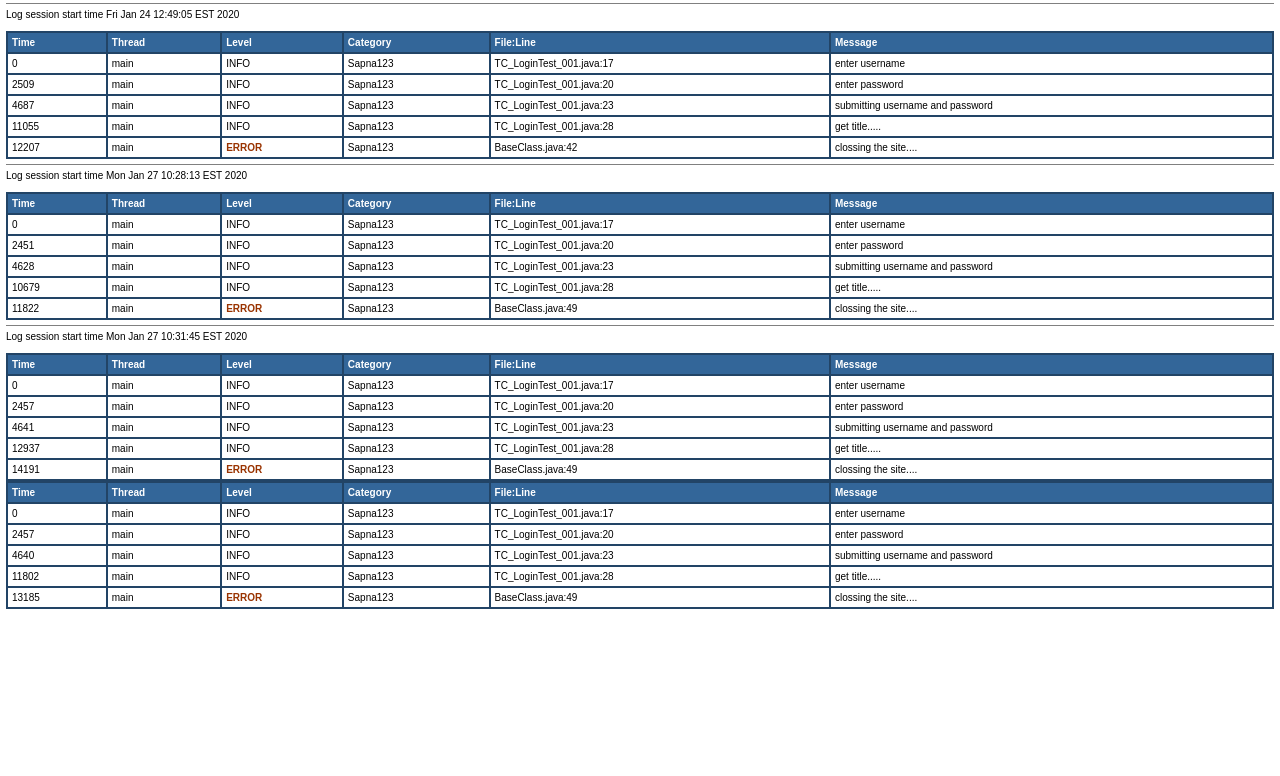
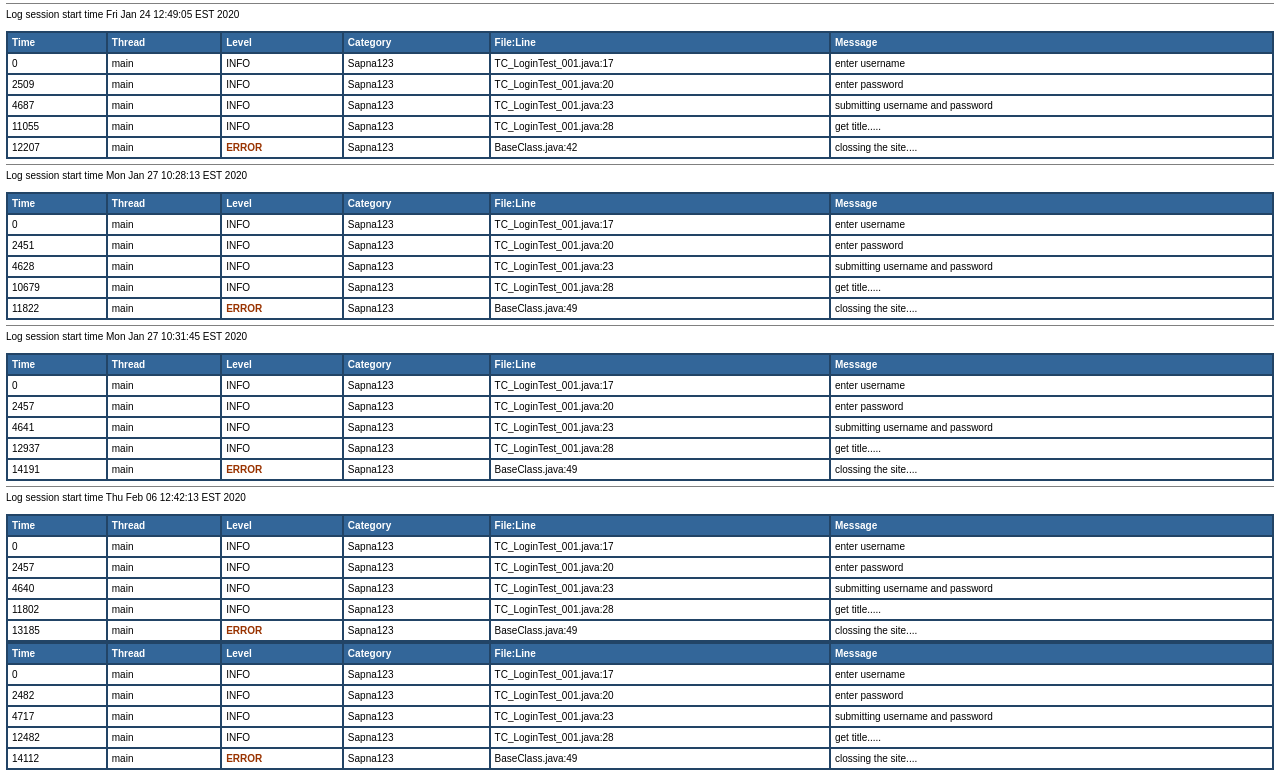
Before and after one commit to SapnaArneja5/Sapna123, a plain HTML site: page log/application.html in a window 1280 px wide. Shown: the part 1240-2016 px from the top of the page. Before the commit the page ends 1855 px from the top, so only its background shows below. Drawn offline with Linux system fonts and the light colour scheme.

Commit message:
new file added

```diff
--- a/log/application.html
+++ b/log/application.html
@@ -790,3 +790,72 @@ Log session start time Mon Jan 27 10:31:45 EST 2020<br>
 <td>BaseClass.java:49</td>
 <td title="Message">clossing the site....</td>
 </tr>
+<!DOCTYPE HTML PUBLIC "-//W3C//DTD HTML 4.01 Transitional//EN" "http://www.w3.org/TR/html4/loose.dtd">
+<html>
+<head>
+<title>Application log</title>
+<style type="text/css">
+<!--
+body, table {font-family: arial,sans-serif; font-size: x-small;}
+th {background: #336699; color: #FFFFFF; text-align: left;}
+-->
+</style>
+</head>
+<body bgcolor="#FFFFFF" topmargin="6" leftmargin="6">
+<hr size="1" noshade>
+Log session start time Thu Feb 06 12:42:13 EST 2020<br>
+<br>
+<table cellspacing="0" cellpadding="4" border="1" bordercolor="#224466" width="100%">
+<tr>
+<th>Time</th>
+<th>Thread</th>
+<th>Level</th>
+<th>Category</th>
+<th>File:Line</th>
+<th>Message</th>
+</tr>
+
+<tr>
+<td>0</td>
+<td title="main thread">main</td>
+<td title="Level">INFO</td>
+<td title="Sapna123 category">Sapna123</td>
+<td>TC_LoginTest_001.java:17</td>
+<td title="Message">enter username</td>
+</tr>
+
+<tr>
+<td>2482</td>
+<td title="main thread">main</td>
+<td title="Level">INFO</td>
+<td title="Sapna123 category">Sapna123</td>
+<td>TC_LoginTest_001.java:20</td>
+<td title="Message">enter password</td>
+</tr>
+
+<tr>
+<td>4717</td>
+<td title="main thread">main</td>
+<td title="Level">INFO</td>
+<td title="Sapna123 category">Sapna123</td>
+<td>TC_LoginTest_001.java:23</td>
+<td title="Message">submitting username and password</td>
+</tr>
+
+<tr>
+<td>12482</td>
+<td title="main thread">main</td>
+<td title="Level">INFO</td>
+<td title="Sapna123 category">Sapna123</td>
+<td>TC_LoginTest_001.java:28</td>
+<td title="Message">get title.....</td>
+</tr>
+
+<tr>
+<td>14112</td>
+<td title="main thread">main</td>
+<td title="Level"><font color="#993300"><strong>ERROR</strong></font></td>
+<td title="Sapna123 category">Sapna123</td>
+<td>BaseClass.java:49</td>
+<td title="Message">clossing the site....</td>
+</tr>
--- a/test-output/Sapna/Test.xml
+++ b/test-output/Sapna/Test.xml
@@ -1,5 +1,5 @@
 <?xml version="1.0" encoding="UTF-8"?>
 <!-- Generated by org.testng.reporters.JUnitXMLReporter -->
-<testsuite hostname="LAPTOP-FF62I3LT" ignored="0" name="Test" tests="1" failures="0" timestamp="24 Jan 2020 17:49:21 GMT" time="20.544" errors="0">
-  <testcase name="loginTest" time="14.009" classname="sapnaProject.Sapna123.TC_LoginTest_001"/>
+<testsuite hostname="LAPTOP-FF62I3LT" ignored="0" name="Test" tests="1" failures="0" timestamp="06 Feb 2020 17:42:33 GMT" time="29.539" errors="0">
+  <testcase name="loginTest" time="17.771" classname="sapnaProject.Sapna123.TC_LoginTest_001"/>
 </testsuite> <!-- Test -->
--- a/test-output/junitreports/TEST-sapnaProject.Sapna123.TC_LoginTest_001.xml
+++ b/test-output/junitreports/TEST-sapnaProject.Sapna123.TC_LoginTest_001.xml
@@ -1,5 +1,5 @@
 <?xml version="1.0" encoding="UTF-8"?>
 <!-- Generated by org.testng.reporters.JUnitReportReporter -->
-<testsuite skipped="0" hostname="LAPTOP-FF62I3LT" name="sapnaProject.Sapna123.TC_LoginTest_001" tests="1" failures="0" timestamp="24 Jan 2020 17:49:21 GMT" time="14.009" errors="0">
-  <testcase name="loginTest" time="14.009" classname="sapnaProject.Sapna123.TC_LoginTest_001"/>
+<testsuite skipped="0" hostname="LAPTOP-FF62I3LT" name="sapnaProject.Sapna123.TC_LoginTest_001" tests="1" failures="0" timestamp="06 Feb 2020 17:42:33 GMT" time="17.771" errors="0">
+  <testcase name="loginTest" time="17.771" classname="sapnaProject.Sapna123.TC_LoginTest_001"/>
 </testsuite> <!-- sapnaProject.Sapna123.TC_LoginTest_001 -->
```
Also changed, not shown: test-output/Sapna/Test.html (+3 -3 lines), test-output/emailable-report.html (+2 -2 lines), test-output/index.html (+4 -4 lines), test-output/old/Sapna/methods-alphabetical.html (+3 -3 lines), test-output/old/Sapna/methods.html (+3 -3 lines), test-output/testng-results.xml (+5 -5 lines), 4 other files.
